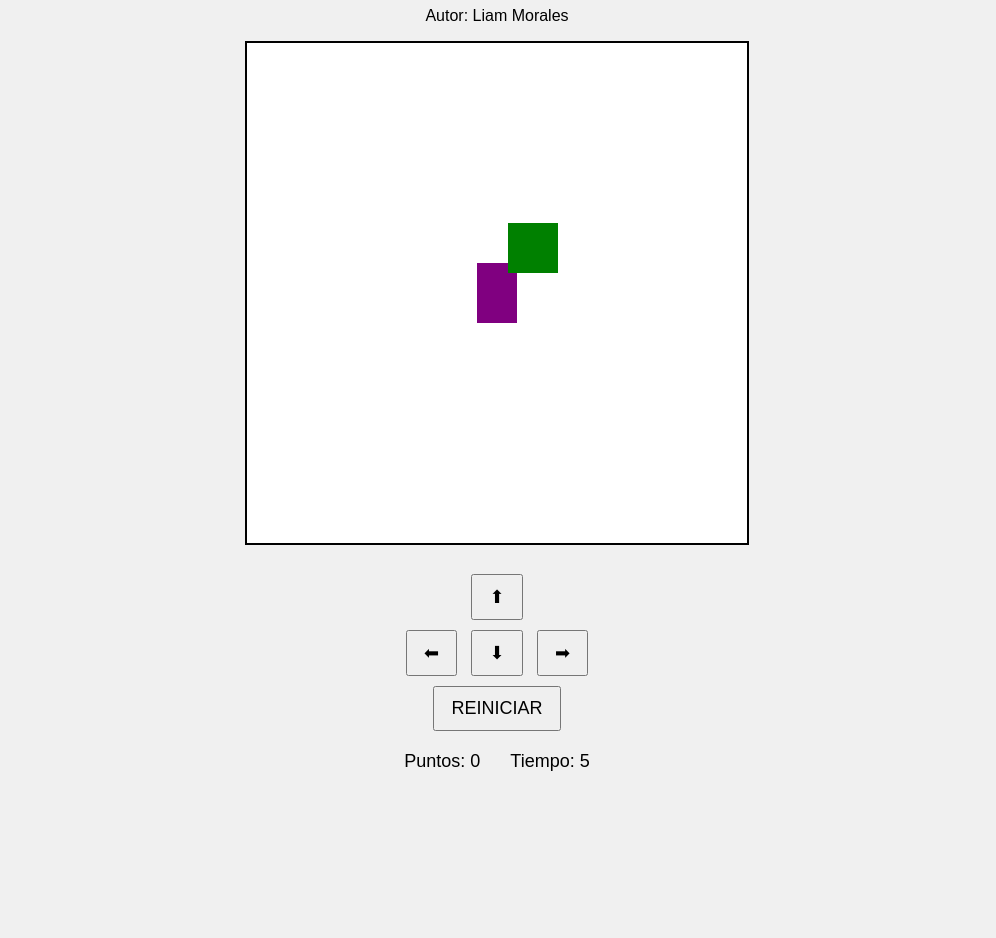
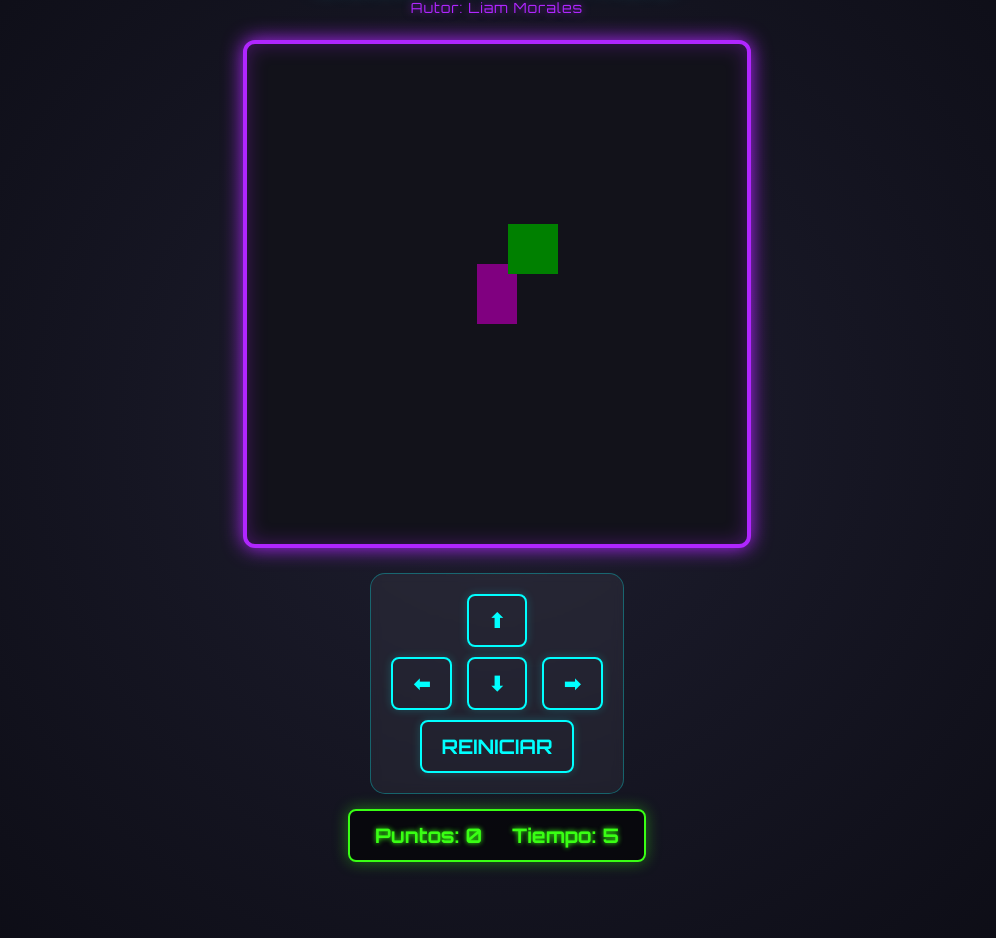
Before and after one commit to LiamAMM/juego_cazando, a plain HTML site: page index.html in a window 1280 px wide. Shown: the part 87-1025 px from the top of the page, without its empty margins (143-1139 px from the left). Before the commit the page ends 899 px from the top, so only its background shows below. Drawn offline with Linux system fonts and the light colour scheme.

Commit message:
cambios en el apartado estetico de la pagina tanto en html como en css

```diff
--- a/cazando.css
+++ b/cazando.css
@@ -1,42 +1,120 @@
+/* Importamos una fuente gamer/futurista directamente desde Google Fonts */
+@import url('https://fonts.googleapis.com/css2?family=Orbitron:wght@400;700;900&display=swap');
+
 body {
   text-align: center;
-  font-family: Arial, sans-serif;
-  background: #f0f0f0;
+  font-family: 'Orbitron', Arial, sans-serif;
+  /* Fondo oscuro con un degradado radial moderno */
+  background: radial-gradient(circle at center, #1e1e2f 0%, #0b0b13 100%);
+  color: #ffffff;
   margin: 0;
   padding: 20px;
+  /* Aseguramos que ocupe toda la pantalla y centramos el contenido */
+  min-height: 100vh;
+  display: flex;
+  flex-direction: column;
+  align-items: center;
 }
 
 h1 {
   margin-bottom: 5px;
+  color: #00ffff; /* Cyan Neón */
+  text-transform: uppercase;
+  letter-spacing: 3px;
+  /* Efecto de resplandor (glow) en el texto */
+  text-shadow: 0 0 10px rgba(0, 255, 255, 0.8), 0 0 20px rgba(0, 255, 255, 0.5);
+}
+
+/* Estilo para el párrafo del autor */
+p {
+  color: #b026ff; /* Morado Neón */
+  font-size: 14px;
+  letter-spacing: 1px;
+  margin-top: 0;
+  text-shadow: 0 0 8px rgba(176, 38, 255, 0.6);
 }
 
 .panel {
   margin: 15px 0;
-  font-size: 18px;
+  font-size: 20px;
   display: flex;
   justify-content: center;
   gap: 30px;
+  /* Panel de estadísticas estilo HUD de videojuego */
+  background: rgba(0, 0, 0, 0.6);
+  padding: 12px 25px;
+  border-radius: 8px;
+  border: 2px solid #39ff14; /* Borde verde neón */
+  box-shadow: 0 0 15px rgba(57, 255, 20, 0.4);
+  color: #39ff14;
+  font-weight: bold;
+  text-shadow: 0 0 5px #39ff14;
 }
 
 canvas {
-  background: white;
-  border: 2px solid black;
+  /* Fondo oscuro para el canvas, puedes ponerlo en "white" si tus dibujos en JS son negros */
+  background: #12121a;
+  /* Borde iluminado */
+  border: 4px solid #b026ff;
+  border-radius: 12px;
+  box-shadow: 0 0 20px #b026ff, inset 0 0 20px rgba(176, 38, 255, 0.3);
+  margin-top: 10px;
 }
 
 .controles {
-  margin-top: 20px;
+  margin-top: 25px;
+  background: rgba(255, 255, 255, 0.05);
+  padding: 15px;
+  border-radius: 15px;
+  border: 1px solid rgba(0, 255, 255, 0.3);
+  backdrop-filter: blur(5px);
 }
 
 button {
   margin: 5px;
-  padding: 10px 16px;
-  font-size: 18px;
+  padding: 12px 20px;
+  font-size: 20px;
+  font-family: 'Orbitron', sans-serif;
+  font-weight: bold;
   cursor: pointer;
+  /* Botones estilo Cyberpunk */
+  background: transparent;
+  color: #00ffff;
+  border: 2px solid #00ffff;
+  border-radius: 8px;
+  text-transform: uppercase;
+  transition: all 0.2s ease-in-out;
+  box-shadow: 0 0 10px rgba(0, 255, 255, 0.2);
+}
+
+/* Efectos al pasar el mouse por encima de los controles */
+button:hover {
+  background: #00ffff;
+  color: #0b0b13;
+  box-shadow: 0 0 20px #00ffff, 0 0 40px #00ffff;
+  transform: scale(1.1);
+}
+
+/* Efecto al hacer clic en el botón */
+button:active {
+  transform: scale(0.95);
+  box-shadow: 0 0 10px #00ffff;
 }
 
 #mensaje {
-  font-size: 20px;
-  font-weight: bold;
-  color: darkred;
+  font-size: 26px;
+  font-weight: 900;
+  color: #ff2a2a; /* Rojo alerta */
   margin-top: 15px;
+  text-transform: uppercase;
+  letter-spacing: 2px;
+  text-shadow: 0 0 15px #ff2a2a, 0 0 30px #ff2a2a;
+  /* Animación de parpadeo continuo para dar sensación de 'Game Over' o alerta */
+  animation: parpadeo 1.2s infinite alternate;
 }
+
+/* Keyframes para la animación del mensaje */
+@keyframes parpadeo {
+  0% { opacity: 1; }
+  100% { opacity: 0.4; }
+}
```
Also changed, not shown: prompts/prompt1.txt (added).
